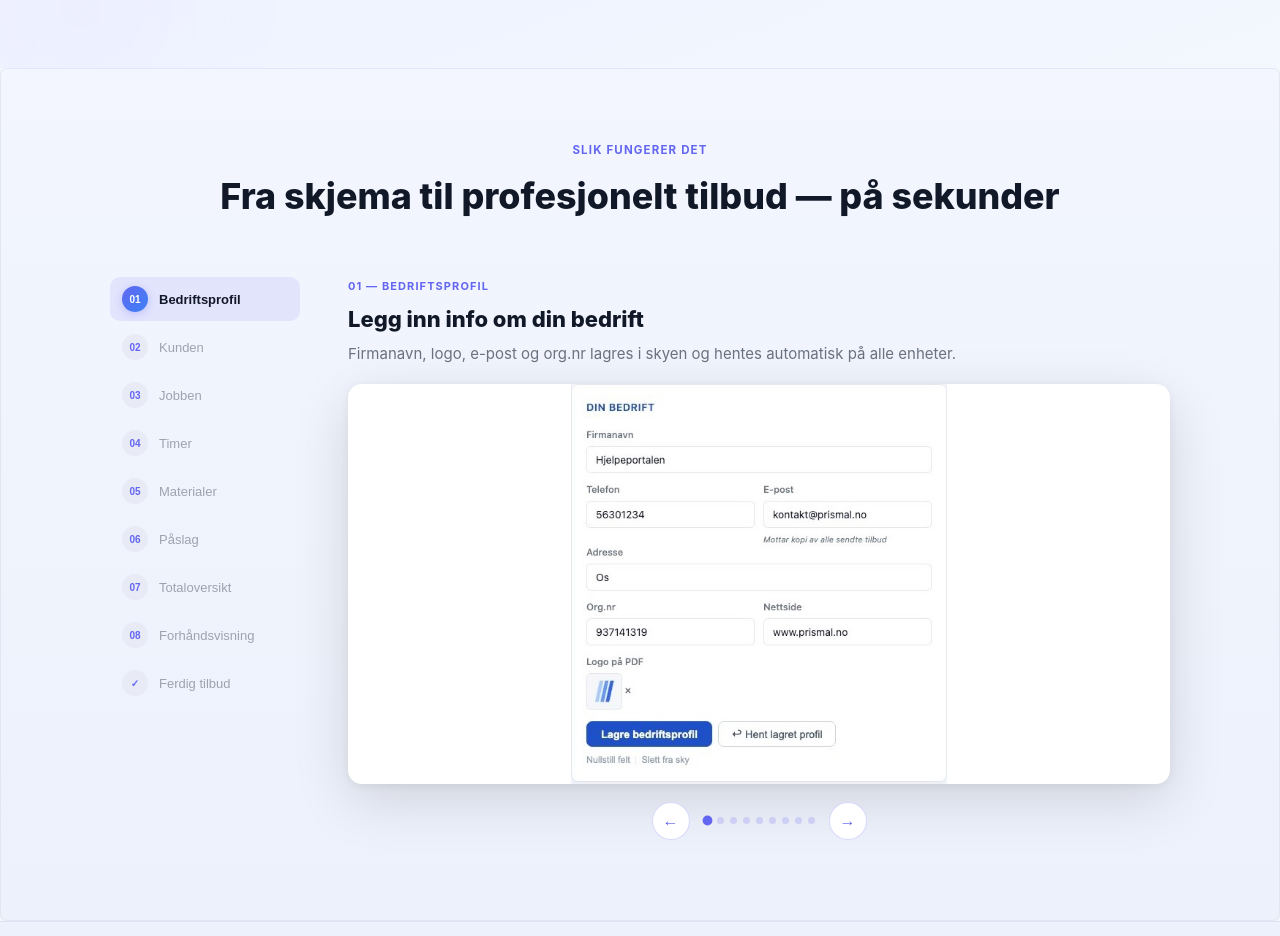
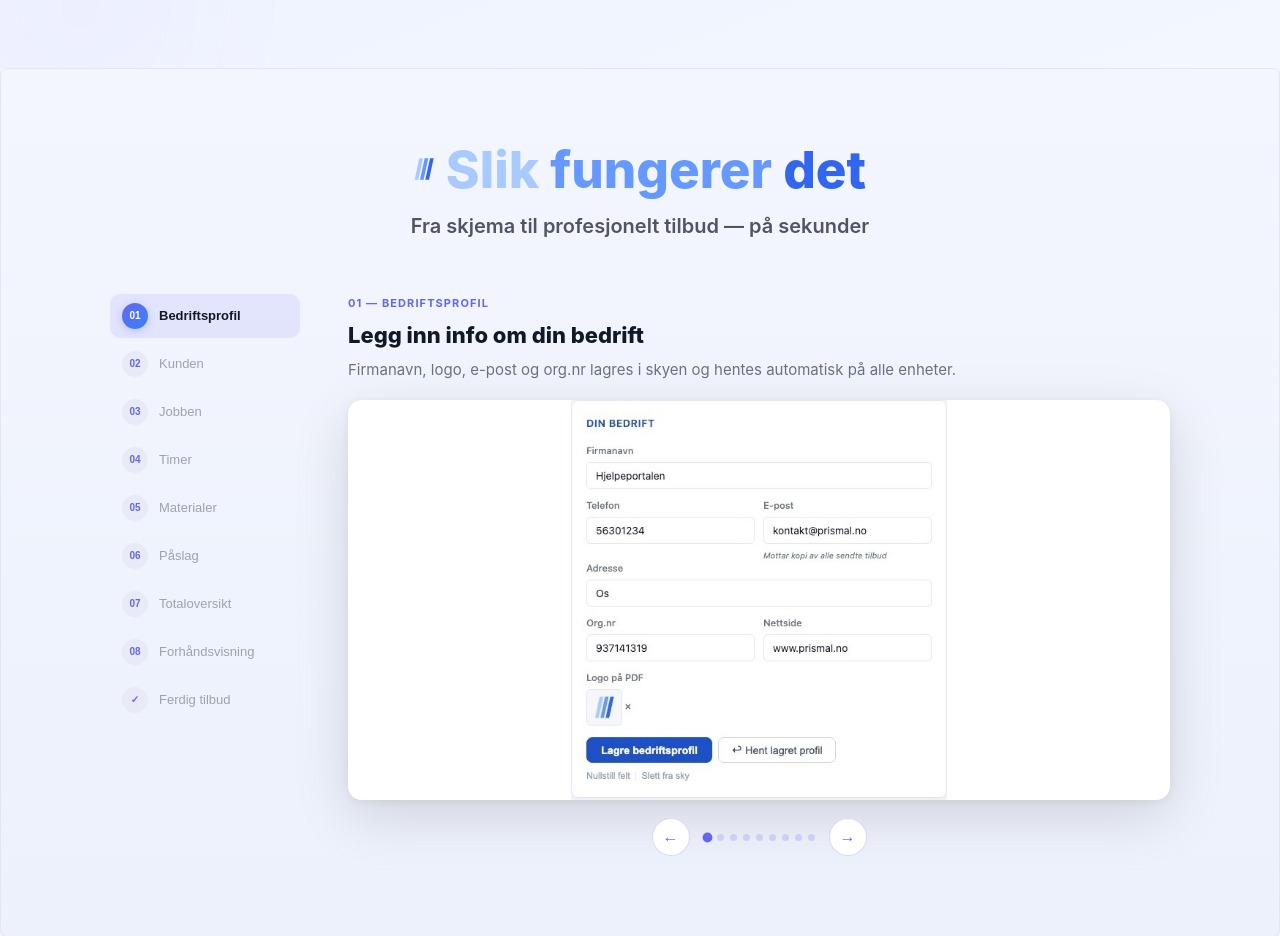
Before and after one commit to anderslura/Prismal, a React (Vite) app: page / in a window 1280 px wide. Shown: the part 860-1796 px from the top of the page. Built offline with nearby package versions, Linux system fonts and the light colour scheme.

Commit message:
feat: slik fungerer det — logo + stor farget overskrift, undertekst i svart

```diff
--- a/src/components/DemoSlideshow.jsx
+++ b/src/components/DemoSlideshow.jsx
@@ -80,8 +80,19 @@ export default function DemoSlideshow() {
   return (
     <section className="demo-seksjon">
       <div className="demo-intro">
-        <p className="demo-overst">Slik fungerer det</p>
-        <h2 className="demo-tittel">Fra skjema til profesjonelt tilbud — på sekunder</h2>
+        <div className="demo-logo-rad">
+          <svg width="20" height="28" viewBox="0 0 120 160" xmlns="http://www.w3.org/2000/svg">
+            <polygon points="32,16 54,16 26,144 4,144"   fill="#a8caff"/>
+            <polygon points="64,16 86,16 58,144 36,144"  fill="#6699ff"/>
+            <polygon points="96,16 118,16 90,144 68,144" fill="#3366ee"/>
+          </svg>
+          <h2 className="demo-tittel">
+            <span style={{color:'#a8caff'}}>Slik</span>{' '}
+            <span style={{color:'#6699ff'}}>fungerer</span>{' '}
+            <span style={{color:'#3366ee'}}>det</span>
+          </h2>
+        </div>
+        <p className="demo-overst">Fra skjema til profesjonelt tilbud — på sekunder</p>
       </div>
 
       <div className="demo-grid">
--- a/src/styles/index.css
+++ b/src/styles/index.css
@@ -3243,19 +3243,26 @@ textarea { resize: vertical; }
   text-align: center;
   margin-bottom: 48px;
 }
-.demo-overst {
-  font-size: 11.5px;
-  font-weight: 700;
-  text-transform: uppercase;
-  letter-spacing: 0.10em;
-  color: #6366f1;
-  margin-bottom: 8px;
+.demo-logo-rad {
+  display: flex;
+  align-items: center;
+  justify-content: center;
+  gap: 12px;
+  margin-bottom: 12px;
 }
 .demo-tittel {
-  font-size: clamp(20px, 2.8vw, 36px);
+  font-size: clamp(32px, 4vw, 54px);
   font-weight: 800;
   color: #111827;
   margin: 0;
+  line-height: 1.1;
+}
+.demo-overst {
+  font-size: clamp(15px, 1.6vw, 20px);
+  font-weight: 600;
+  color: #111827;
+  margin: 0;
+  opacity: 0.72;
 }
 .demo-grid {
   display: flex;
```
